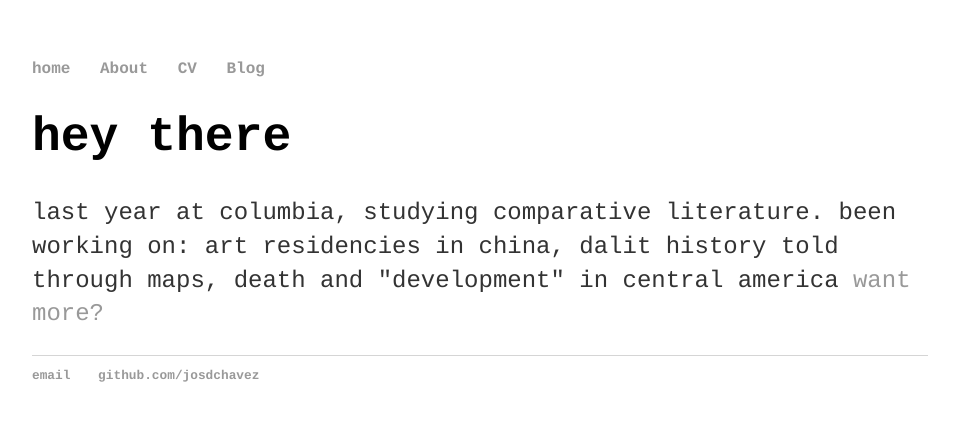
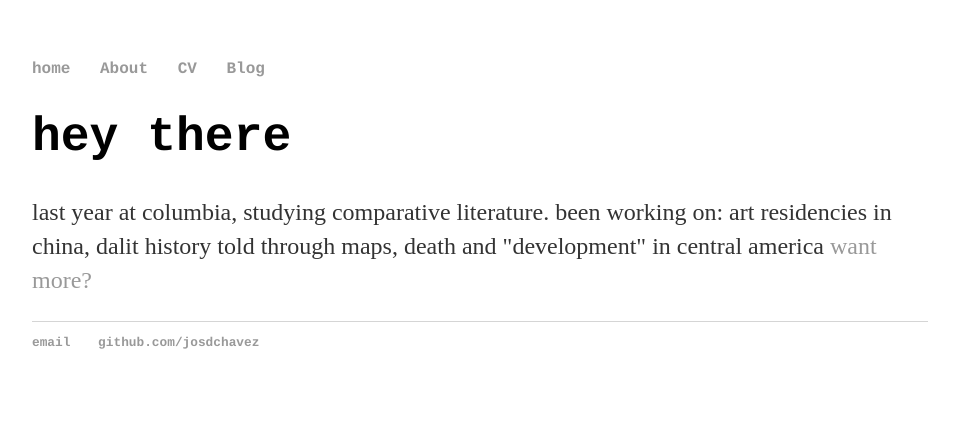
Before and after one commit to josdchavez/josdchavez.github.io, a Jekyll site: the page built from index.html, in a window 1280 px wide. Shown: the top 421 px of the page, without its empty margins (160-1119 px from the left). Built offline with Jekyll 4.4.1, drawn with Linux system fonts in a browser that asks for light colours.

Commit message:
Update main.css

```diff
--- a/css/main.css
+++ b/css/main.css
@@ -1,7 +1,7 @@
 body {
     margin: 60px auto;
     width: 70%;
-    font-family: courier;
+
 }
 nav ul, footer ul {
     font-family: courier;
```
